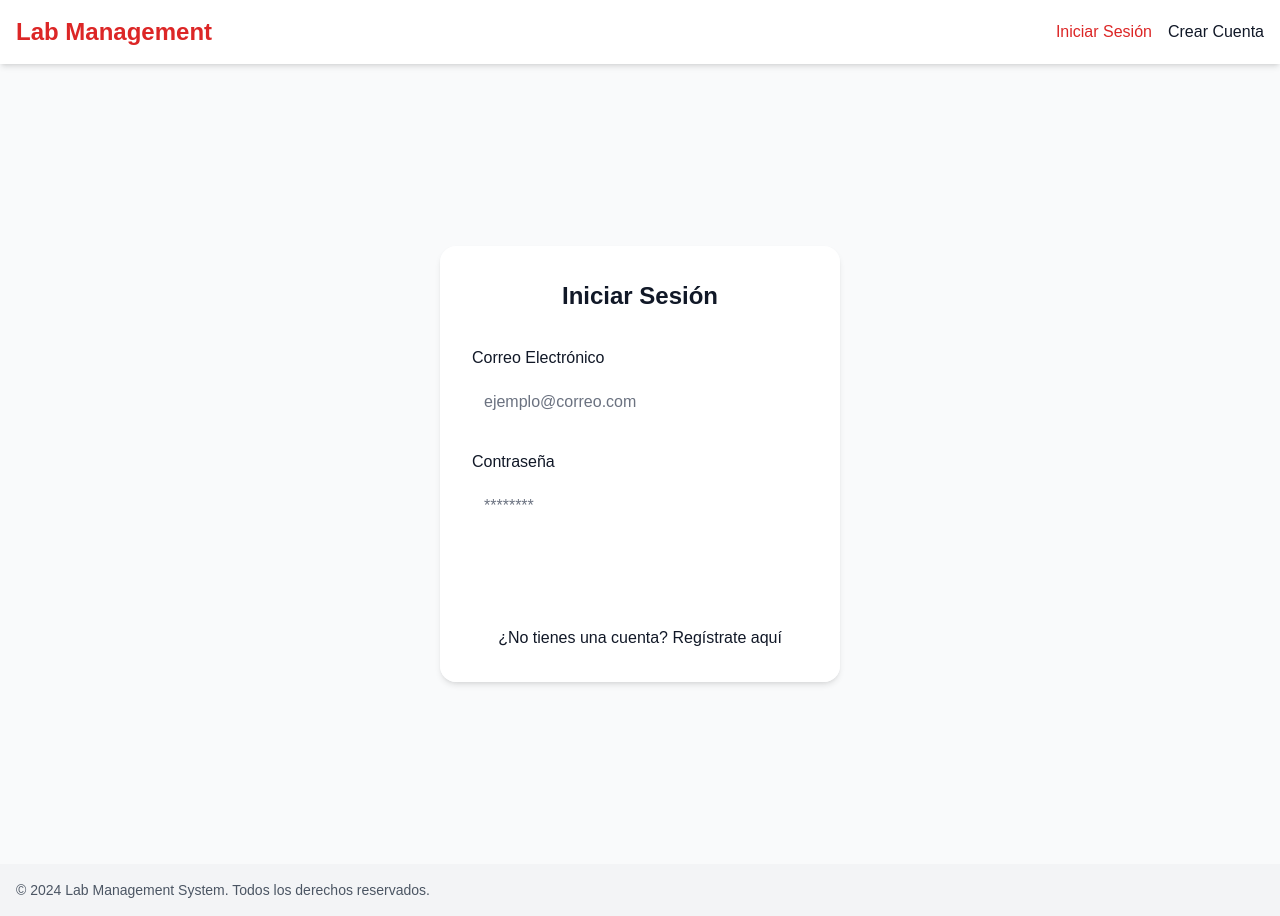
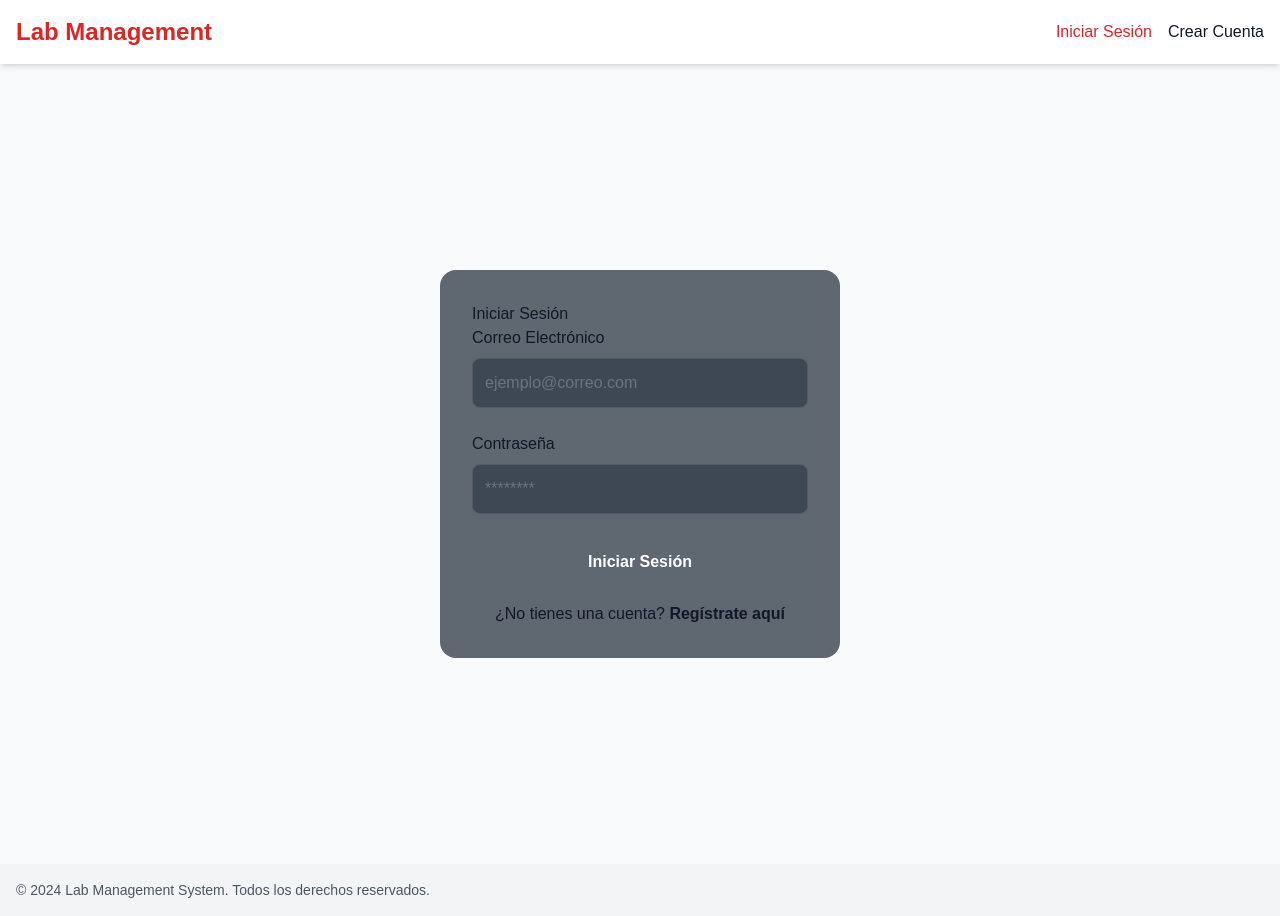
Before and after one commit to mat1520/lab-management-system, a React (Create React App) app in the folder frontend/: page /login in a window 1280 px wide. Built offline with nearby package versions, Linux system fonts and the light colour scheme.

Commit message:
feat: implementación de variables CSS y actualización de estilos de autenticación

```diff
--- a/frontend/src/pages/auth/Auth.module.css
+++ b/frontend/src/pages/auth/Auth.module.css
@@ -1,8 +1,8 @@
 .authContainer {
+  display: flex;
+  justify-content: center;
+  align-items: center;
   min-height: 100vh;
-  display: flex;
-  align-items: center;
-  justify-content: center;
   background-color: var(--background);
   position: relative;
   overflow: hidden;
@@ -10,44 +10,42 @@
 
 .circle1 {
   position: absolute;
-  width: 300px;
-  height: 300px;
+  width: 500px;
+  height: 500px;
   border-radius: 50%;
-  background: linear-gradient(135deg, var(--primary-light) 0%, var(--primary) 100%);
-  top: -150px;
-  left: -150px;
+  background: linear-gradient(45deg, var(--primary), var(--secondary));
+  top: -250px;
+  left: -250px;
   opacity: 0.1;
 }
 
 .circle2 {
   position: absolute;
-  width: 300px;
-  height: 300px;
+  width: 500px;
+  height: 500px;
   border-radius: 50%;
-  background: linear-gradient(135deg, var(--secondary) 0%, var(--secondary-dark) 100%);
-  bottom: -150px;
-  right: -150px;
+  background: linear-gradient(45deg, var(--secondary), var(--primary));
+  bottom: -250px;
+  right: -250px;
   opacity: 0.1;
 }
 
 .glassContainer {
-  background: rgba(255, 255, 255, 0.9);
+  background: rgba(31, 41, 55, 0.7);
   backdrop-filter: blur(10px);
   border-radius: 1rem;
   padding: 2rem;
   width: 100%;
   max-width: 400px;
-  box-shadow: 0 4px 6px -1px rgba(0, 0, 0, 0.1), 0 2px 4px -1px rgba(0, 0, 0, 0.06);
-  position: relative;
+  box-shadow: var(--shadow-lg);
   z-index: 1;
 }
 
-.glassContainer h2 {
+.glassContainer h1 {
   color: var(--text);
   text-align: center;
   margin-bottom: 2rem;
-  font-size: 1.5rem;
-  font-weight: 600;
+  font-size: 2rem;
 }
 
 .formGroup {
@@ -56,72 +54,65 @@
 
 .formGroup label {
   display: block;
+  color: var(--text-secondary);
   margin-bottom: 0.5rem;
-  color: var(--text);
-  font-weight: 500;
 }
 
 .formGroup input {
   width: 100%;
   padding: 0.75rem;
-  border: 1px solid var(--secondary-light);
+  border: 1px solid rgba(156, 163, 175, 0.2);
   border-radius: 0.5rem;
-  background-color: var(--surface);
+  background: rgba(31, 41, 55, 0.5);
   color: var(--text);
-  transition: all 0.3s ease;
+  transition: all 0.2s;
 }
 
 .formGroup input:focus {
   outline: none;
   border-color: var(--primary);
-  box-shadow: 0 0 0 2px rgba(220, 38, 38, 0.1);
+  box-shadow: 0 0 0 2px rgba(220, 38, 38, 0.2);
 }
 
 .submitButton {
   width: 100%;
   padding: 0.75rem;
-  background: linear-gradient(135deg, var(--primary) 0%, var(--primary-dark) 100%);
+  background: var(--primary);
   color: white;
   border: none;
   border-radius: 0.5rem;
   font-weight: 600;
   cursor: pointer;
-  transition: all 0.3s ease;
+  transition: all 0.2s;
 }
 
 .submitButton:hover {
-  background: linear-gradient(135deg, var(--primary-dark) 0%, var(--primary) 100%);
-  transform: translateY(-2px);
+  background: var(--primary-light);
 }
 
-.submitButton:disabled {
-  opacity: 0.7;
-  cursor: not-allowed;
-  transform: none;
+.submitButton:active {
+  background: var(--primary-dark);
 }
 
 .error {
-  background-color: rgba(220, 38, 38, 0.1);
   color: var(--error);
-  padding: 0.75rem;
-  border-radius: 0.5rem;
-  margin-bottom: 1rem;
   text-align: center;
+  margin-top: 1rem;
 }
 
 .switchText {
   text-align: center;
-  margin-top: 1.5rem;
-  color: var(--text-light);
+  margin-top: 1rem;
+  color: var(--text-secondary);
 }
 
 .switchText a {
   color: var(--primary);
   text-decoration: none;
-  font-weight: 500;
-  transition: color 0.3s ease;
+  font-weight: 600;
 }
 
 .switchText a:hover {
-  color: var(--primary-dark);
+  color: var(--primary-light);
+  text-decoration: underline;
 }
```
Also changed, not shown: frontend/src/styles/variables.css (added, +29 -0 lines).
